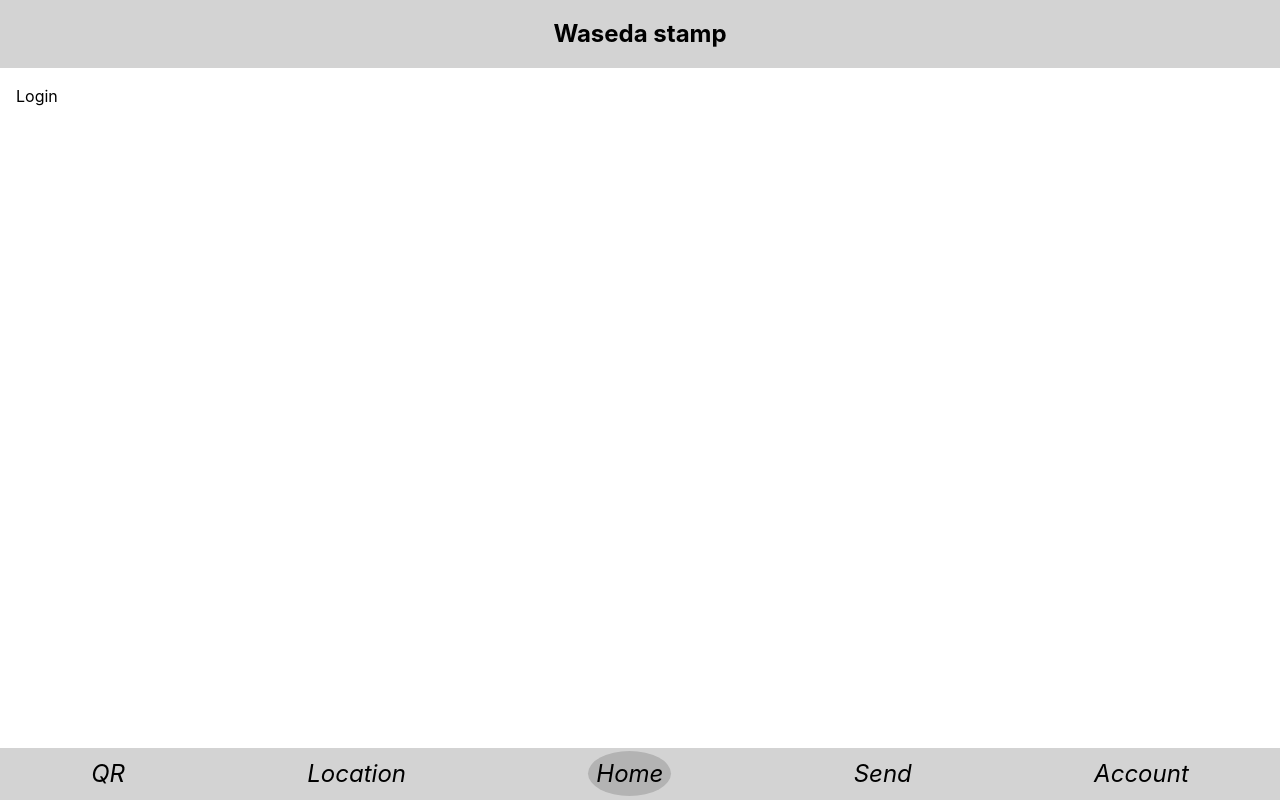
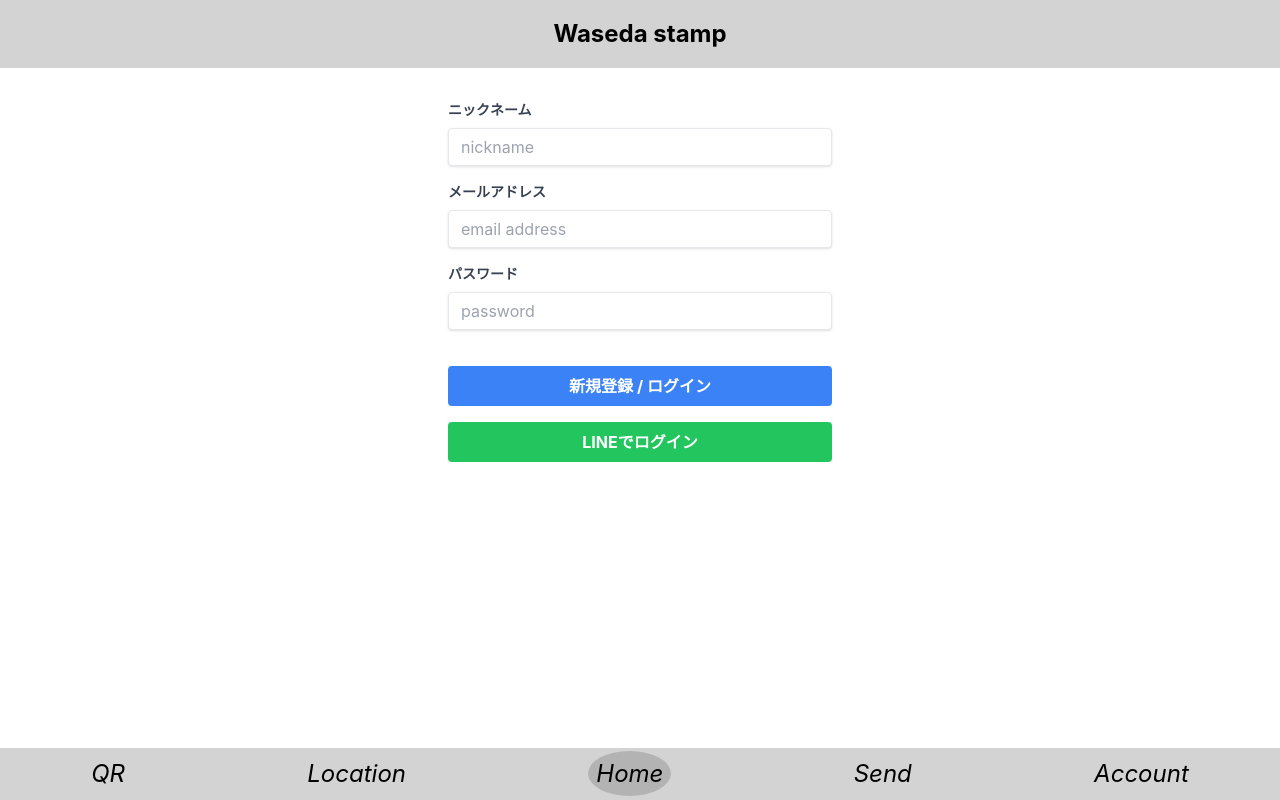
Before and after one commit to ichiro16go/WasedaStampRally, a React (Create React App) app: page /login in a window 1280 px wide. Built offline with nearby package versions, Linux system fonts and the light colour scheme.

Commit message:
created frontend view of login page

```diff
--- a/src/view/LoginPageView.jsx
+++ b/src/view/LoginPageView.jsx
@@ -1,3 +1,73 @@
-export const Login=()=>{
-    return(<div>Login</div>)
-}
+import { useState } from "react";
+
+export const Login = () => {
+  const [errorMsg, setErrorMsg] = useState("");
+
+  return (
+    <div className="flex justify-center items-center overflow-y-auto">
+      <form className="w-4/5 max-w-sm bg-white">
+        <p className="text-red-500 text-xs mb-4">{errorMsg}</p>
+
+        <div className="mb-4">
+          <label
+            className="block text-gray-700 text-sm font-bold mb-2"
+            htmlFor="nickname"
+          >
+            ニックネーム
+          </label>
+          <input
+            className="shadow appearance-none border rounded w-full py-2 px-3 text-gray-700 leading-tight focus:outline-none focus:shadow-outline"
+            id="nickname"
+            type="text"
+            placeholder="nickname"
+          />
+        </div>
+
+        <div className="mb-4">
+          <label
+            className="block text-gray-700 text-sm font-bold mb-2"
+            htmlFor="email"
+          >
+            メールアドレス
+          </label>
+          <input
+            className="shadow appearance-none border rounded w-full py-2 px-3 text-gray-700 leading-tight focus:outline-none focus:shadow-outline"
+            id="email"
+            type="email"
+            placeholder="email address"
+          />
+        </div>
+
+        <div className="mb-6">
+          <label
+            className="block text-gray-700 text-sm font-bold mb-2"
+            htmlFor="password"
+          >
+            パスワード
+          </label>
+          <input
+            className="shadow appearance-none border rounded w-full py-2 px-3 text-gray-700 mb-3 leading-tight focus:outline-none focus:shadow-outline"
+            id="password"
+            type="password"
+            placeholder="password"
+          />
+        </div>
+
+        <div className="flex flex-col items-center justify-between">
+          <button
+            className="bg-blue-500 hover:bg-blue-700 text-white font-bold py-2 px-4 rounded focus:outline-none focus:shadow-outline w-full mb-4"
+            type="submit"
+          >
+            新規登録 / ログイン
+          </button>
+          <button
+            className="bg-green-500 hover:bg-green-700 text-white font-bold py-2 px-4 rounded focus:outline-none focus:shadow-outline w-full"
+            type="button"
+          >
+            LINEでログイン
+          </button>
+        </div>
+      </form>
+    </div>
+  );
+};
```
